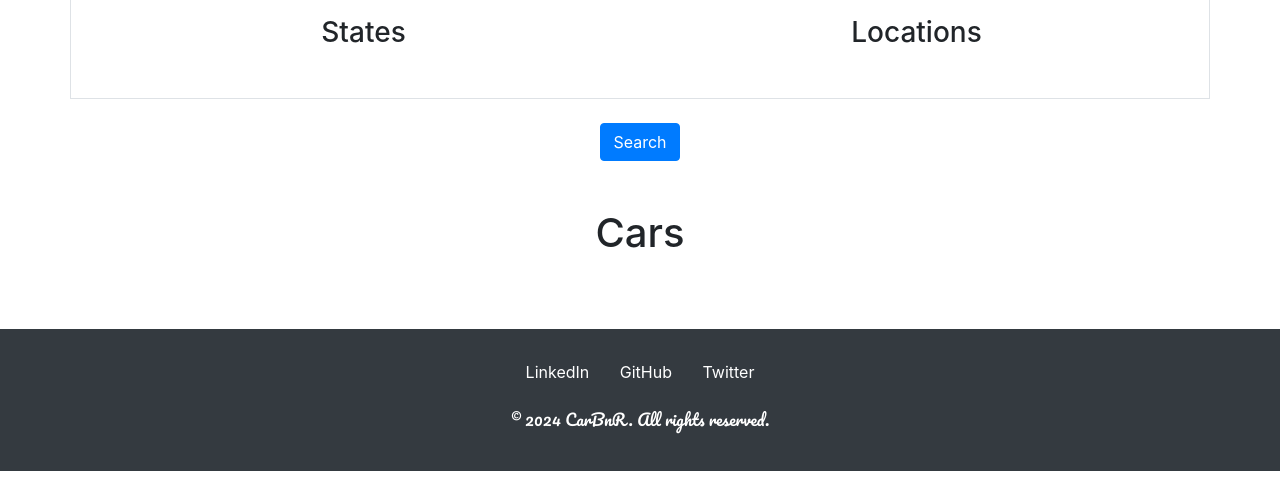
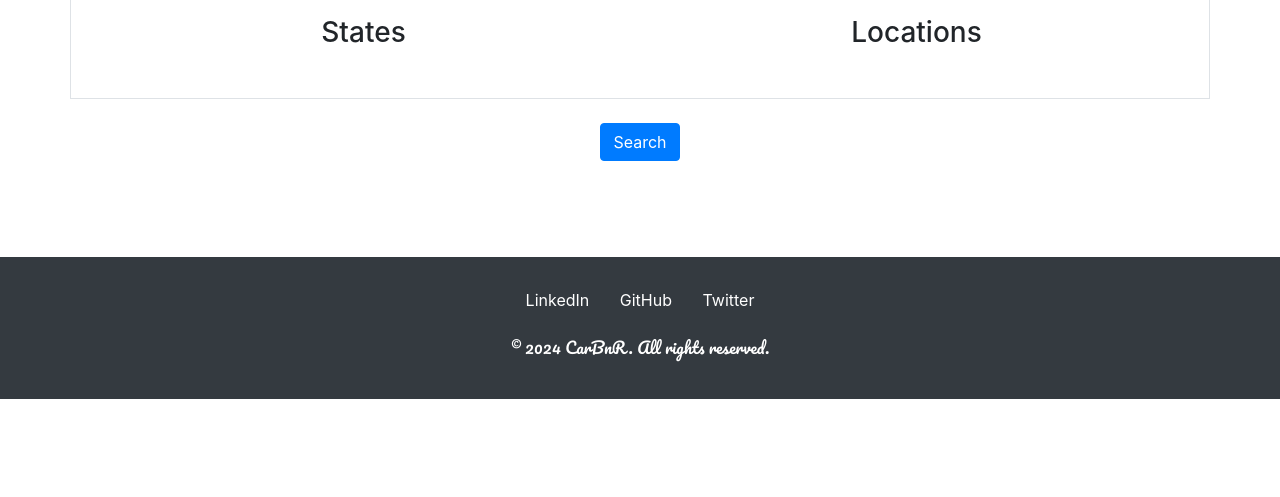
Before and after one commit to OMARAMO77/CarBnR_v2, a Flask app: template carapp/templates/select_cars.html in a window 1280 px wide. Shown: the part 213-710 px from the top of the page. Run offline with Flask 3, Linux system fonts and the light colour scheme; the template is opened without the code that fills it, so the values that code supplies are empty; some libraries are stand-ins or nearby versions.

Commit message:
select_cars.html

```diff
--- a/carapp/templates/select_cars.html
+++ b/carapp/templates/select_cars.html
@@ -100,9 +100,6 @@
          <button class="btn btn-primary" type="button" onclick="searchCars()">Search</button>
       </div>
     </section>
-    <div class="text-center mb-4">
-      <h1>Cars</h1>
-    </div>
     <section class="cars row">
      <!-- More articles can be added in the same way -->
     </section>
```
